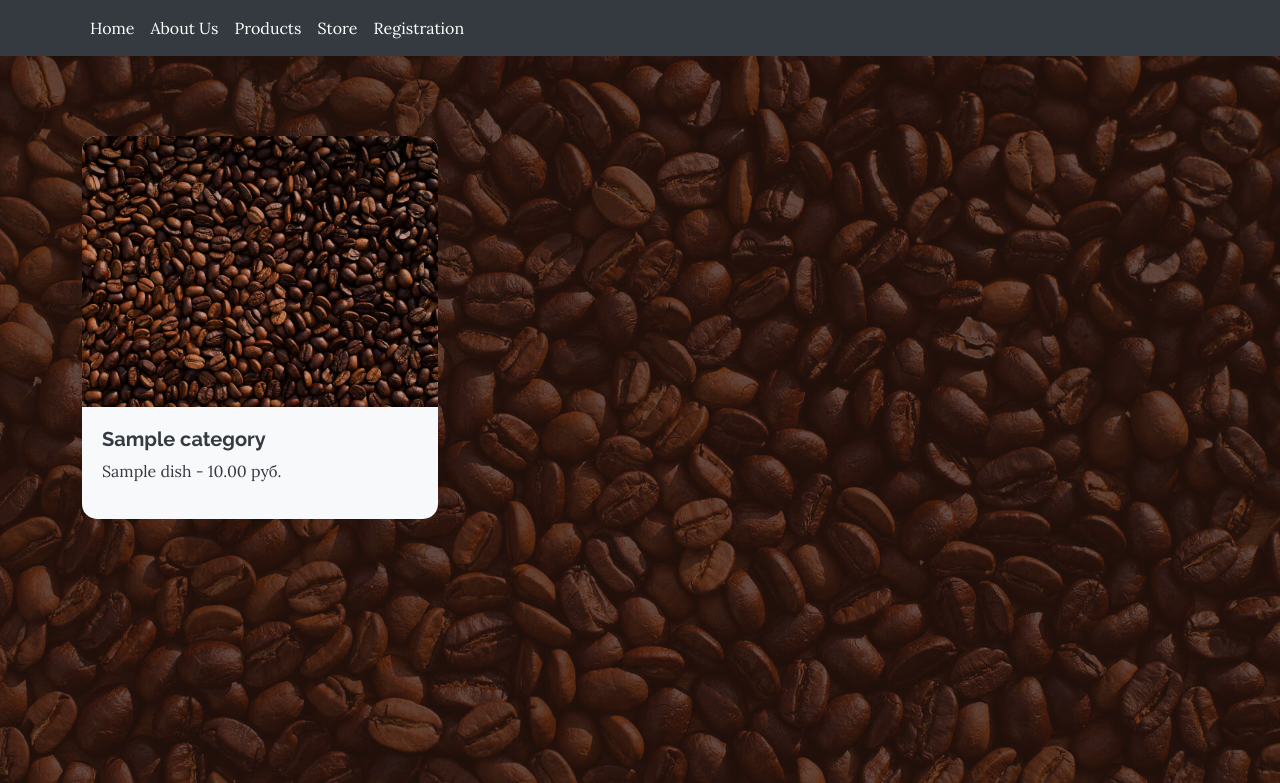
After one commit to MRXML/graduate_work, a Django app: template templates/menu.html in a window 1280 px wide. The commit adds this page. Shown: the top 783 px of the page. Run offline with Django 4.2, Linux system fonts and the light colour scheme; the template is opened without the code that fills it: values that come from a table or form of the project are taken from there, others are empty; tables that the repository leaves empty hold one stand-in row (values such as "Sample post"); some libraries are stand-ins or nearby versions.

Commit message:
add menu

```diff
--- a/graduate_work/urls.py
+++ b/graduate_work/urls.py
@@ -25,4 +25,7 @@ urlpatterns = [
     path('products/', views.products, name='products'),
     path('store/', views.store, name='store'),
     path('booking/', views.booking, name='booking'),
+    path('registration', views.registration, name='registration'),
+    path('menu/', views.menu, name='menu'),
+
 ]
--- a/templates/about.html
+++ b/templates/about.html
@@ -22,6 +22,7 @@
                     <li class="nav-item"><a class="nav-link" href="{% url 'about' %}">About us</a></li>
                     <li class="nav-item"><a class="nav-link" href="{% url 'products' %}">Products</a></li>
                     <li class="nav-item"><a class="nav-link" href="{% url 'store' %}">Store</a></li>
+                    <li class="nav-item"><a class="nav-link" href="{% url 'menu' %}">Menu</a></li>
                 </ul>
             </div>
         </div>
--- a/templates/index.html
+++ b/templates/index.html
@@ -22,7 +22,7 @@
                     <li class="nav-item"><a class="nav-link" href="{% url 'about' %}">About us</a></li>
                     <li class="nav-item"><a class="nav-link" href="{% url 'products' %}">Products</a></li>
                     <li class="nav-item"><a class="nav-link" href="{% url 'store' %}">Store</a></li>
-                    <li class="nav-item"><a class="nav-link" href="{% url 'booking' %}">Booking</a></li>
+                    <li class="nav-item"><a class="nav-link" href="{% url 'registration' %}">registration</a></li>
                 </ul>
             </div>
         </div>
@@ -33,7 +33,7 @@
                 <div class="text-center intro-text p-5 rounded bg-faded">
                     <h2 class="section-heading mb-4"><span class="section-heading-upper">Fresh Coffee</span><span class="section-heading-lower">Worth Drinking</span></h2>
                     <p class="mb-3">Every cup of our quality artisan coffee starts with locally sourced, hand picked ingredients. Once you try it, our coffee will be a blissful addition to your everyday morning routine - we guarantee it!</p>
-                    <div class="mx-auto intro-button"><a class="btn btn-primary d-inline-block mx-auto btn-xl" role="button" href="#">Visit Us Today!</a></div>
+                    <div class="mx-auto intro-button"><a class="btn btn-primary d-inline-block mx-auto btn-xl" role="button" href="/booking/">Visit Us Today!</a></div>
                 </div>
             </div>
         </div>
--- /dev/null
+++ b/templates/menu.html
@@ -0,0 +1,123 @@
+{% load static %}
+
+<!DOCTYPE html>
+<html data-bs-theme="light" lang="en">
+
+<head>
+    <meta charset="utf-8">
+    <meta name="viewport" content="width=device-width, initial-scale=1.0, shrink-to-fit=no">
+    <title>Menu - Brand</title>
+    <link rel="stylesheet" href="{% static 'assets/bootstrap/css/bootstrap.min.css' %}">
+    <link rel="stylesheet" href="https://fonts.googleapis.com/css?family=Raleway:100,100i,200,200i,300,300i,400,400i,500,500i,600,600i,700,700i,800,800i,900,900i&amp;display=swap">
+    <link rel="stylesheet" href="https://fonts.googleapis.com/css?family=Lora:400,400i,700,700i&amp;display=swap">
+    <style>
+        body {
+            background: linear-gradient(rgba(47, 23, 15, 0.65), rgba(47, 23, 15, 0.65)), url('{% static 'assets/img/bg.jpg' %}');
+            background-size: cover;
+            background-repeat: no-repeat;
+            background-attachment: fixed;
+            background-position: center center;
+            margin: 0;
+            padding: 0;
+        }
+
+        .navbar {
+            background-color: #343a40;
+        }
+
+        .navbar-dark .navbar-toggler-icon {
+            background-color: #fff;
+        }
+
+        .navbar-nav .nav-link {
+            color: #fff;
+        }
+
+        .navbar-nav .nav-link:hover {
+            color: #ccc;
+        }
+
+        .card {
+            border: none;
+            border-radius: 15px;
+            background: #f8f9fa;
+        }
+
+        .card img {
+            border-radius: 15px 15px 0 0;
+        }
+
+        .card-body {
+            padding: 1.25rem;
+        }
+
+        .category-name {
+            font-size: 1.25rem;
+            font-weight: bold;
+            margin-bottom: 0.5rem;
+        }
+
+        .menu-list {
+            list-style: none;
+            padding: 0;
+        }
+
+        .menu-item {
+            font-size: 1rem;
+            margin-bottom: 0.25rem;
+        }
+    </style>
+</head>
+
+<body>
+    <nav class="navbar navbar-expand-lg navbar-dark">
+        <div class="container">
+            <a class="navbar-brand text-uppercase d-lg-none text-expanded" href="#">Brand</a>
+            <button class="navbar-toggler" type="button" data-toggle="collapse" data-target="#navbarResponsive" aria-controls="navbarResponsive" aria-expanded="false" aria-label="Toggle navigation">
+                <span class="navbar-toggler-icon"></span>
+            </button>
+            <div class="collapse navbar-collapse" id="navbarResponsive">
+                <ul class="navbar-nav ml-auto">
+                    <li class="nav-item active">
+                        <a class="nav-link" href="{% url 'main_page' %}">Home</a>
+                    </li>
+                    <li class="nav-item">
+                        <a class="nav-link" href="{% url 'about' %}">About Us</a>
+                    </li>
+                    <li class="nav-item">
+                        <a class="nav-link" href="{% url 'products' %}">Products</a>
+                    </li>
+                    <li class="nav-item">
+                        <a class="nav-link" href="{% url 'store' %}">Store</a>
+                    </li>
+                    <li class="nav-item">
+                        <a class="nav-link" href="{% url 'registration' %}">Registration</a>
+                    </li>
+                </ul>
+            </div>
+        </div>
+    </nav>
+
+    <section class="page-section bg-transparent">
+        <div class="container">
+            <div class="row">
+                {% for category in categories %}
+                    <div class="col-md-4 mb-4">
+                        <div class="card">
+                            <img src="{% static 'assets/img/bg.jpg' %}" class="card-img-top" alt="{{ dish.name }}">
+                            <div class="card-body">
+                                <h5 class="category-name">{{ category.name }}</h5>
+                                <ul class="menu-list">
+                                    {% for dish in category.dishes.all %}
+                                        <li class="menu-item">{{ dish.name }} - {{ dish.price }} руб.</li>
+                                    {% endfor %}
+                                </ul>
+                            </div>
+                        </div>
+                    </div>
+                {% endfor %}
+            </div>
+        </div>
+    </section>
+
+    <script src="{% static 'assets/bootstrap/js/bootstrap.min.js' %}
```
Also changed, not shown: site_cafe/views.py (+9 -1 lines), templates/registration.html (added, +65 -0 lines), db.sqlite3, site_cafe/migrations/0001_initial.py (added), static/assets/img/registration.jpg (added).
